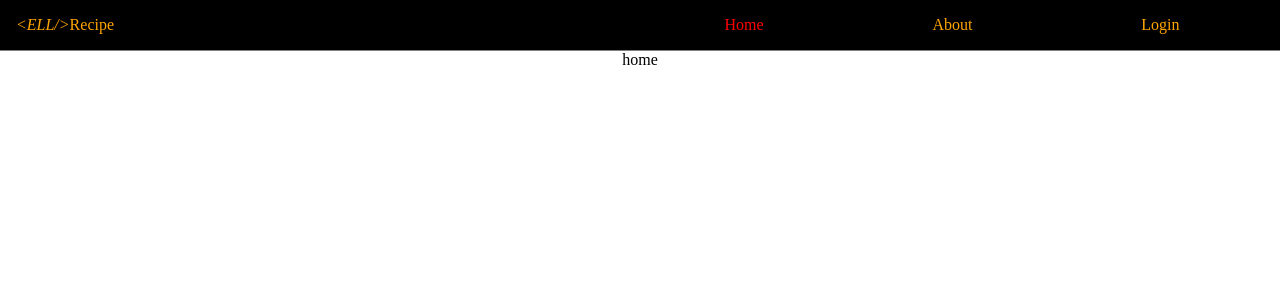
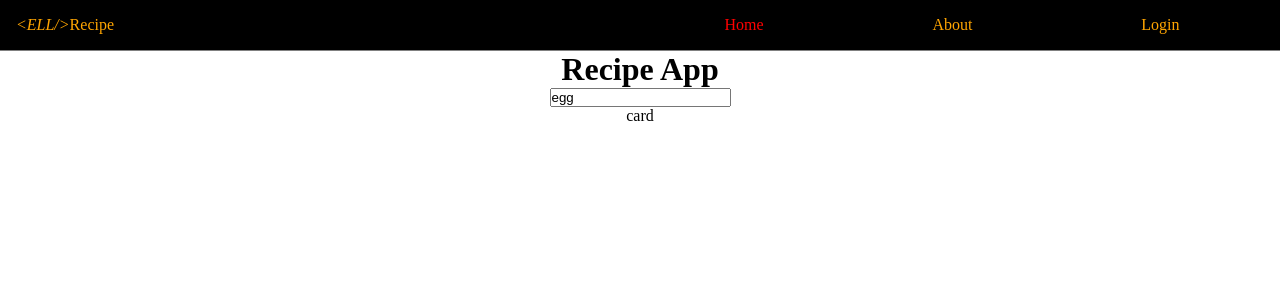
Before and after one commit to ellandis/FullStack-Home, a React (Create React App) app in the folder React/ell-recipe/: page / in a window 1280 px wide. Shown: the top 300 px of the page. Built offline with nearby package versions, Linux system fonts and the light colour scheme; no server answers.

Commit message:
starting on the header comp. added semi colon so that imports would pop up duh

```diff
--- a/React/ell-recipe/package.json
+++ b/React/ell-recipe/package.json
@@ -6,6 +6,7 @@
     "@testing-library/jest-dom": "^5.17.0",
     "@testing-library/react": "^13.4.0",
     "@testing-library/user-event": "^13.5.0",
+    "axios": "^1.7.8",
     "react": "^18.3.1",
     "react-dom": "^18.3.1",
     "react-router-dom": "^7.0.1",
--- a/React/ell-recipe/src/components/card/Card.jsx
+++ b/React/ell-recipe/src/components/card/Card.jsx
@@ -8,4 +8,4 @@ const Card = () => {
   )
 }
 
-export default Card
+export default Card;
--- a/React/ell-recipe/src/components/header/Header.jsx
+++ b/React/ell-recipe/src/components/header/Header.jsx
@@ -1,11 +1,21 @@
 import "./Header.css";
 
-const Header = () => {
+const Header = ({query, setQuery}) => {
   return (
     <div>
-      header
+      <h1>Recipe App</h1>
+      <div>
+        <input
+          type="text"
+          placeholder="Search"
+          value={query}
+          onChange={(e) => {
+            setQuery(e.target.value);
+          }}
+        />
+      </div>
     </div>
-  )
-}
+  );
+};
 
-export default Header
+export default Header;
--- a/React/ell-recipe/src/components/navbar/Navbar.jsx
+++ b/React/ell-recipe/src/components/navbar/Navbar.jsx
@@ -28,4 +28,4 @@ const Navbar = () => {
   )
 }
 
-export default Navbar
+export default Navbar;
--- a/React/ell-recipe/src/pages/about/About.jsx
+++ b/React/ell-recipe/src/pages/about/About.jsx
@@ -8,4 +8,4 @@ const About = () => {
   )
 }
 
-export default About
+export default About;
--- a/React/ell-recipe/src/pages/detail/Detail.jsx
+++ b/React/ell-recipe/src/pages/detail/Detail.jsx
@@ -8,4 +8,4 @@ const Detail = () => {
   )
 }
 
-export default Detail
+export default Detail;
--- a/React/ell-recipe/src/pages/home/Home.jsx
+++ b/React/ell-recipe/src/pages/home/Home.jsx
@@ -1,11 +1,39 @@
+import { useEffect, useState } from "react";
 import "./Home.css";
+import axios from "axios";
+import Card from "../../components/card/Card";
+import Header from "../../components/header/Header";
 
 const Home = () => {
+  const [query, setQuery] = useState("egg");
+  const [selectedMeal, setSelectedMeal] = useState("breakfast");
+  const [recipes, setRecipes] = useState([]);
+
+  const appId = process.env.REACT_APP_API_ID;
+  const appKey = process.env.REACT_APP_API_KEY;
+
+  const url = `https://api.edamam.com/search?q=${query}&app_id=${appId}&app_key=${appKey}&mealType=${selectedMeal}`;
+
+  const getData = async () => {
+    try {
+      const { data } = await axios(url);
+      setRecipes(data.hits);
+    } catch (error) {
+      console.log(error);
+    }
+  };
+  console.log(recipes);
+
+  useEffect(() => {
+    getData();
+  }, []);
+
   return (
     <div>
-      home
+      <Header query={query} setQuery={setQuery} />
+      <Card />
     </div>
-  )
-}
+  );
+};
 
-export default Home
+export default Home;
--- a/React/ell-recipe/src/router/PrivateRouter.jsx
+++ b/React/ell-recipe/src/router/PrivateRouter.jsx
@@ -10,4 +10,4 @@ const PrivateRouter = () => {
   )
 }
 
-export default PrivateRouter
+export default PrivateRouter;
```
Also changed, not shown: 2 other files (tests, documents, lock files or other folders).
